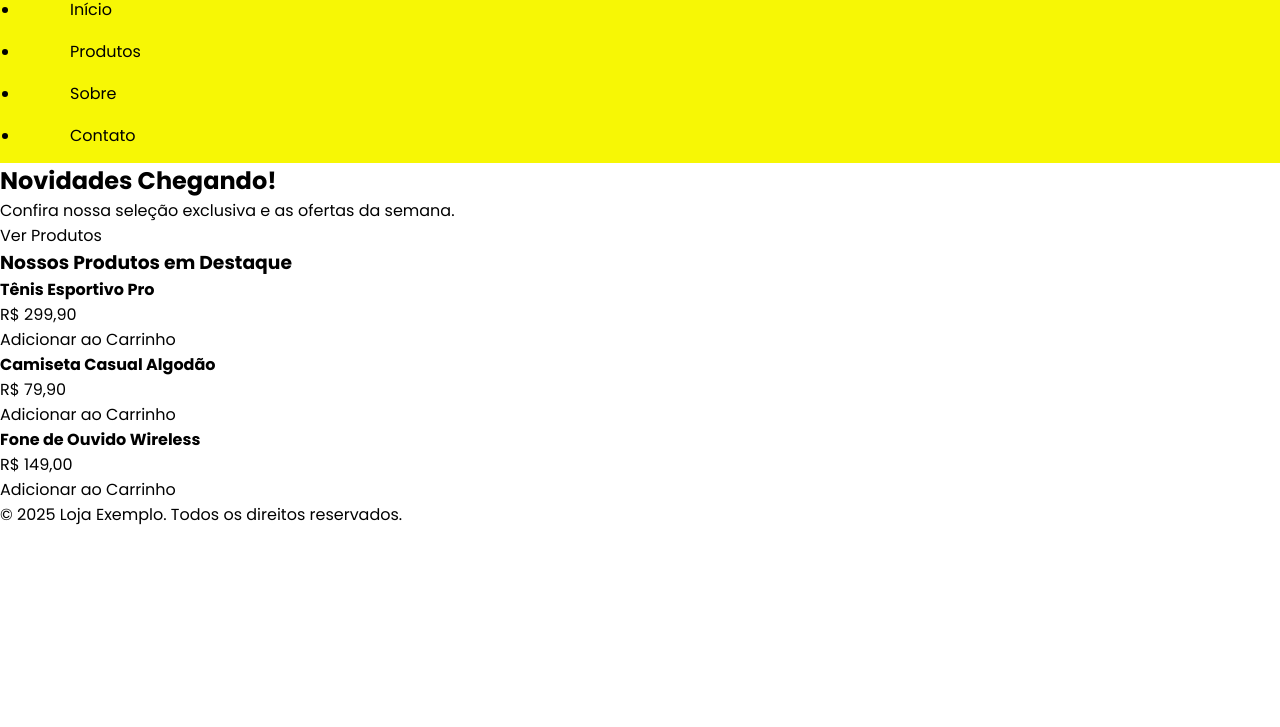
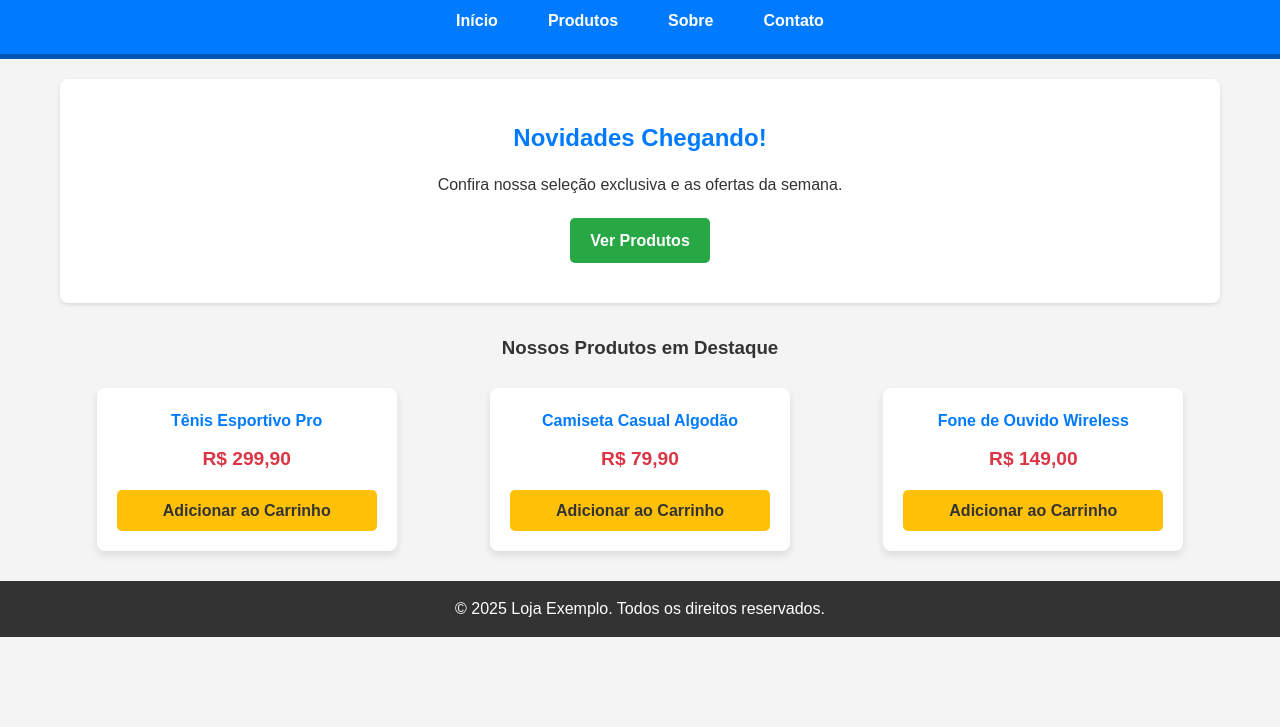
Before and after one commit to Viktor954/reposit-rio-do-vitinho, a plain HTML site: page index.html in a window 1280 px wide. Shown: the part 73-800 px from the top of the page. Drawn offline with Linux system fonts and the light colour scheme; a web font is replaced by a local one.

Commit message:
Update style.css

```diff
--- a/style.css
+++ b/style.css
@@ -1,109 +1,160 @@
-@import url('https://fonts.googleapis.com/css2?family=Poppins:wght@400;700&display=swap');
-@import url('https://fonts.googleapis.com/css2?family=Didact+Gothic&family=Martian+Mono:wght@100..800&display=swap');
-
+/* Reset básico para remover margens e paddings padrão do navegador */
 * {
-  margin: 0;
-  padding: 0;
-  box-sizing: border-box;
-}
-.menu{
-    display: flex;
-    justify-content: center ;
-    flex-direction: row;
-    list-style: none;   /* remove os dots */
-    color:black;
-    .background-color: blue;
-}
-nav{
-    display: flex; /* Permite organizar os elementos HTML*/
-    justify-content: space-between;
-    background-color:#f7f705;
-    padding: 10px 20px;
-}
-.logo{
-    font-size: 1.8rem;
-    color: #000000;
-    font-weight: bold;
-    font-family: "Didact Gothic", sans-serif;
-
-}
-li{
-    padding: 12px 10px 5px 50px; /* dá um respiro dentro dos links */
-}
-a{
-    text-decoration: none; /* remove o sublinhado */
-    color: black;
-}
-body{
-    font-family: 'Poppins', sans-serif;
-
-}
-.hero {
-  background: linear-gradient(rgba(0,0,0,0.5), rgba(0,0,0,0.5))
-  , url(https://grandesnomesdapropaganda.com.br/wp-content/uploads/2020/08/Casas-Bahia.jpg
-  ) no-repeat center center/cover;
-  text-align: center;
-  padding: 6rem 2rem;
-  color: #fff;
+    margin: 0;
+    padding: 0;
+    box-sizing: border-box;
+    font-family: Arial, sans-serif;
 }
 
-.barbearia-footer {
-    /* Fundo Carvão (Quase Preto, mas com um toque de cor) */
-    background-color: #1f1f1f;
-    color: #dedede; /* Texto quase branco */
-    padding: 60px 25px 30px;
-    font-family: 'Georgia', serif; /* Fonte clássica/rústica */
+/* Estilo do corpo da página */
+body {
+    background-color: #f4f4f4; /* Cinza claro */
+    color: #333;
+    line-height: 1.6;
 }
 
-.footer-container {
+/* Contêiner principal para centralizar o conteúdo */
+main {
+    max-width: 1200px;
+    margin: 20px auto;
+    padding: 0 20px;
+}
+
+/* --- Cabeçalho --- */
+header {
+    background-color: #007bff; /* Azul primário */
+    color: white;
+    padding: 20px 0;
+    text-align: center;
+    border-bottom: 5px solid #0056b3;
+}
+
+header h1 {
+    margin-bottom: 10px;
+}
+
+nav ul {
+    list-style: none;
+    padding: 0;
+    display: flex;
+    justify-content: center;
+}
+
+nav ul li {
+    margin: 0 15px;
+}
+
+nav ul li a {
+    color: white;
+    text-decoration: none;
+    font-weight: bold;
+    padding: 5px 10px;
+    transition: background-color 0.3s;
+}
+
+nav ul li a:hover {
+    background-color: #0056b3;
+    border-radius: 5px;
+}
+
+/* --- Seção de Destaque --- */
+.destaque {
+    background-color: #ffffff;
+    padding: 40px;
+    text-align: center;
+    margin-bottom: 30px;
+    border-radius: 8px;
+    box-shadow: 0 2px 4px rgba(0,0,0,0.1);
+}
+
+.destaque h2 {
+    color: #007bff;
+    margin-bottom: 15px;
+}
+
+.btn-cta {
+    display: inline-block;
+    background-color: #28a745; /* Verde para Ação */
+    color: white;
+    padding: 10px 20px;
+    text-decoration: none;
+    border-radius: 5px;
+    margin-top: 20px;
+    font-weight: bold;
+    transition: background-color 0.3s;
+}
+
+.btn-cta:hover {
+    background-color: #1e7e34;
+}
+
+/* --- Seção de Produtos --- */
+.produtos h3 {
+    text-align: center;
+    margin-bottom: 25px;
+    color: #333;
+}
+
+.lista-produtos {
     display: flex;
     justify-content: space-around;
-    flex-wrap: wrap;
-    max-width: 1100px;
-    margin: 0 auto;
+    gap: 20px;
+    flex-wrap: wrap; /* Permite que os itens quebrem a linha se não couberem */
 }
 
-.footer-col {
-    margin-bottom: 30px;
-    min-width: 200px;
+.produto {
+    background-color: white;
+    padding: 20px;
+    border-radius: 8px;
+    box-shadow: 0 4px 8px rgba(0,0,0,0.1);
+    text-align: center;
+    width: 300px; /* Largura fixa para cada produto */
+    transition: transform 0.3s;
 }
 
-/* Estilo dos Títulos das Colunas */
-.barbearia-footer h4 {
-    font-size: 1.25em;
-    margin-bottom: 15px;
-    /* Destaque em Bronze Sutil (Mais elegante que o vermelho forte) */
-    border-bottom: 2px solid #a87d32;
-    padding-bottom: 5px;
-    color: #fff;
-    letter-spacing: 1px; /* Espaçamento entre letras para toque premium */
+.produto:hover {
+    transform: translateY(-5px); /* Efeito sutil ao passar o mouse */
+    box-shadow: 0 6px 12px rgba(0,0,0,0.15);
 }
 
-/* Links e textos */
-.footer-links a, .footer-contact p, .footer-social a {
-    color: #b0b0b0; /* Texto em cinza suave */
-    text-decoration: none;
-    line-height: 1.8;
-    transition: color 0.3s;
+.produto img {
+    max-width: 100%;
+    height: auto;
+    margin-bottom: 15px;
 }
 
-/* Efeito hover: Usa o bronze/dourado de destaque */
-.barbearia-footer a:hover {
-    color: #d4a749;
+.produto h4 {
+    margin-bottom: 10px;
+    color: #007bff;
 }
 
-/* Estilo do Copyright */
-.footer-info p:last-child {
-    font-size: 0.85em;
-    margin-top: 20px;
-    color: #777;
+.preco {
+    font-size: 1.2em;
+    color: #dc3545; /* Vermelho para Preço */
+    font-weight: bold;
+    margin-bottom: 15px;
 }
 
-/* Manutenção da Responsividade */
-@media (max-width: 768px) {
-    .footer-container {
-        flex-direction: column;
-        align-items: center;
-        text-align: center;
-    }
+.btn-compra {
+    display: block;
+    background-color: #ffc107; /* Amarelo para Compra */
+    color: #333;
+    padding: 8px;
+    text-decoration: none;
+    border-radius: 5px;
+    font-weight: bold;
+    transition: background-color 0.3s;
 }
+
+.btn-compra:hover {
+    background-color: #e0a800;
+}
+
+/* --- Rodapé --- */
+footer {
+    background-color: #333;
+    color: white;
+    text-align: center;
+    padding: 15px 0;
+    margin-top: 30px;
+}
```
